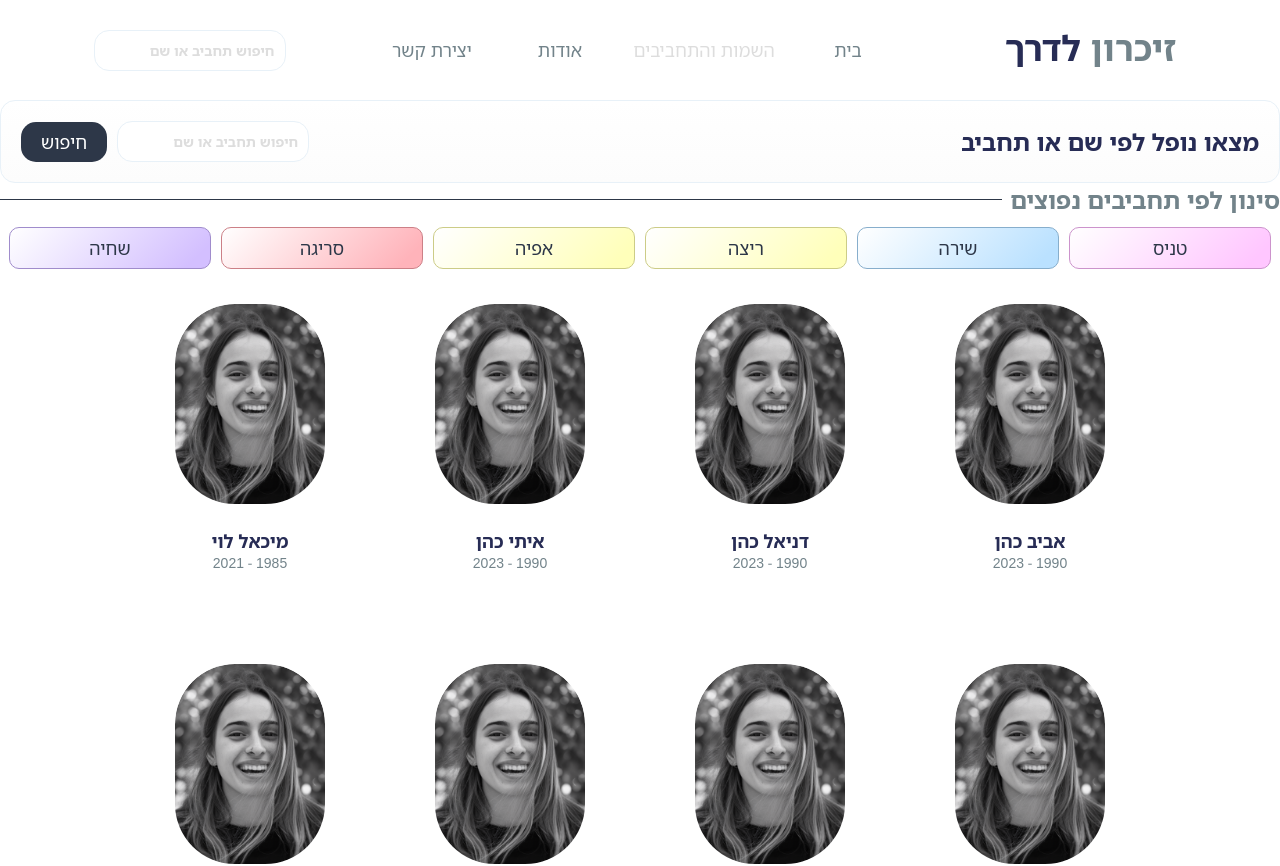
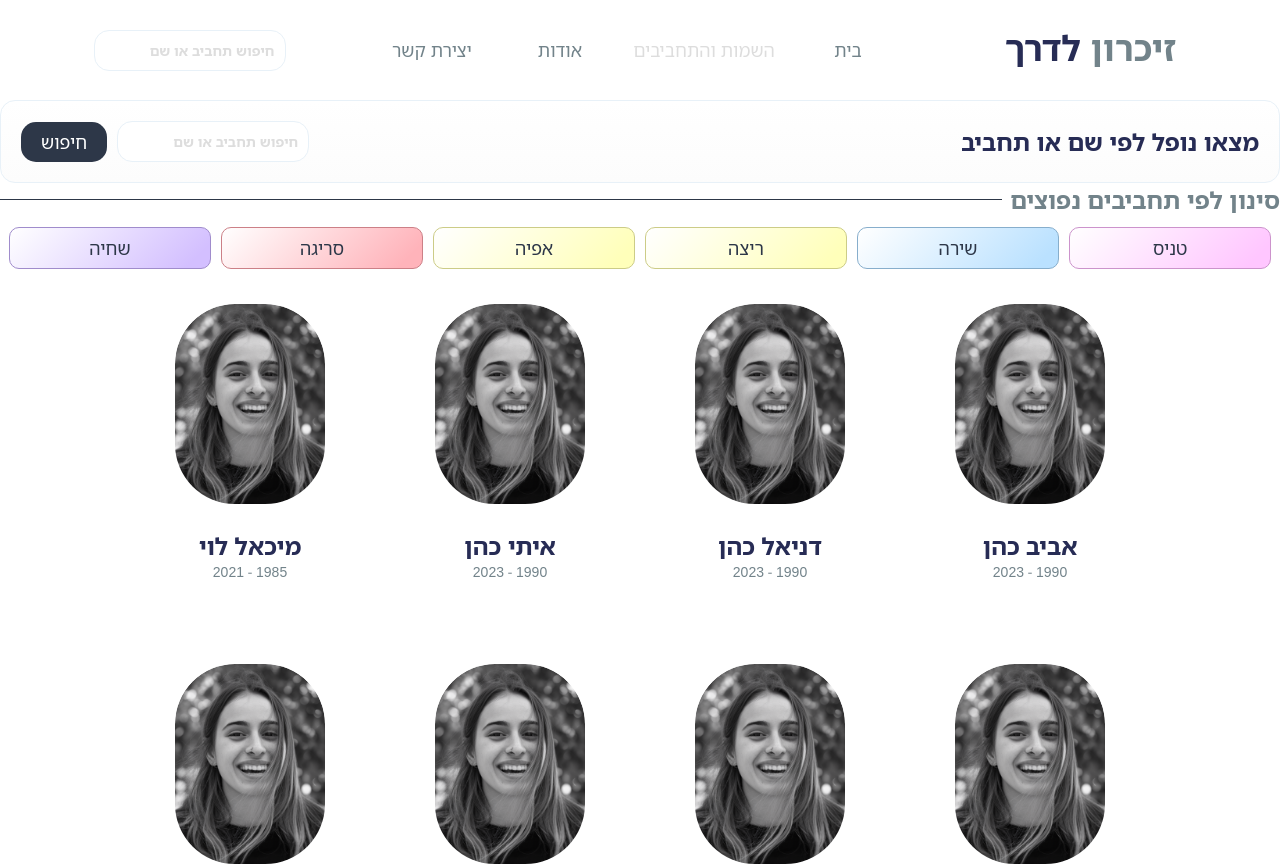
Before and after one commit to Skillink-org/Zikaron-Laderech, a Next.js app: page /all-fallen in a window 1280 px wide. Shown: the top 866 px of the page. Built offline with nearby package versions, Linux system fonts and the light colour scheme.

Commit message:
increase the size of name

```diff
--- a/app/components/ProfileCard/style.module.scss
+++ b/app/components/ProfileCard/style.module.scss
@@ -18,7 +18,7 @@
   }
 
   .name {
-    font-size: $text-md;
+    font-size: $text-lg;
     font-weight: 700;
     color: $titleColor;
   }
```
